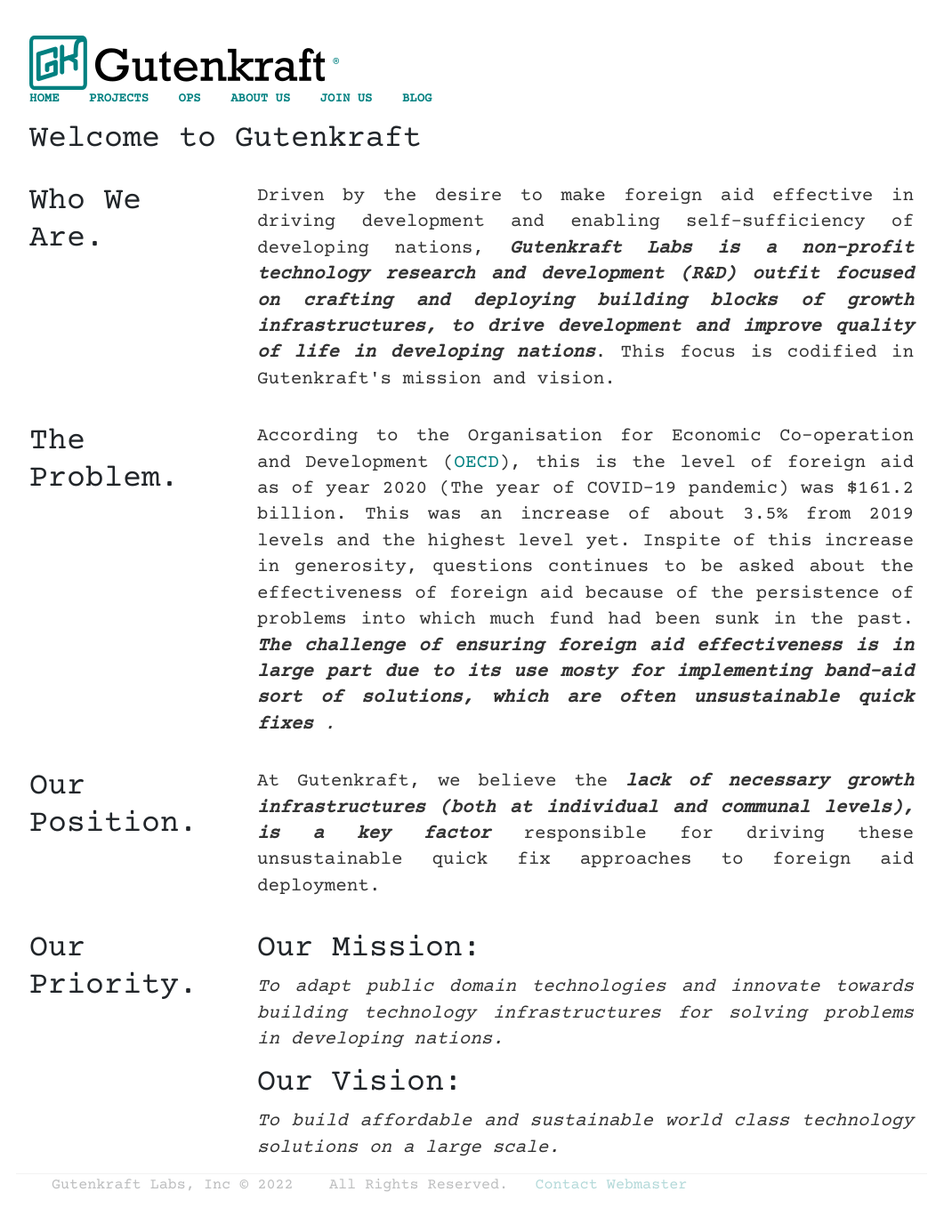
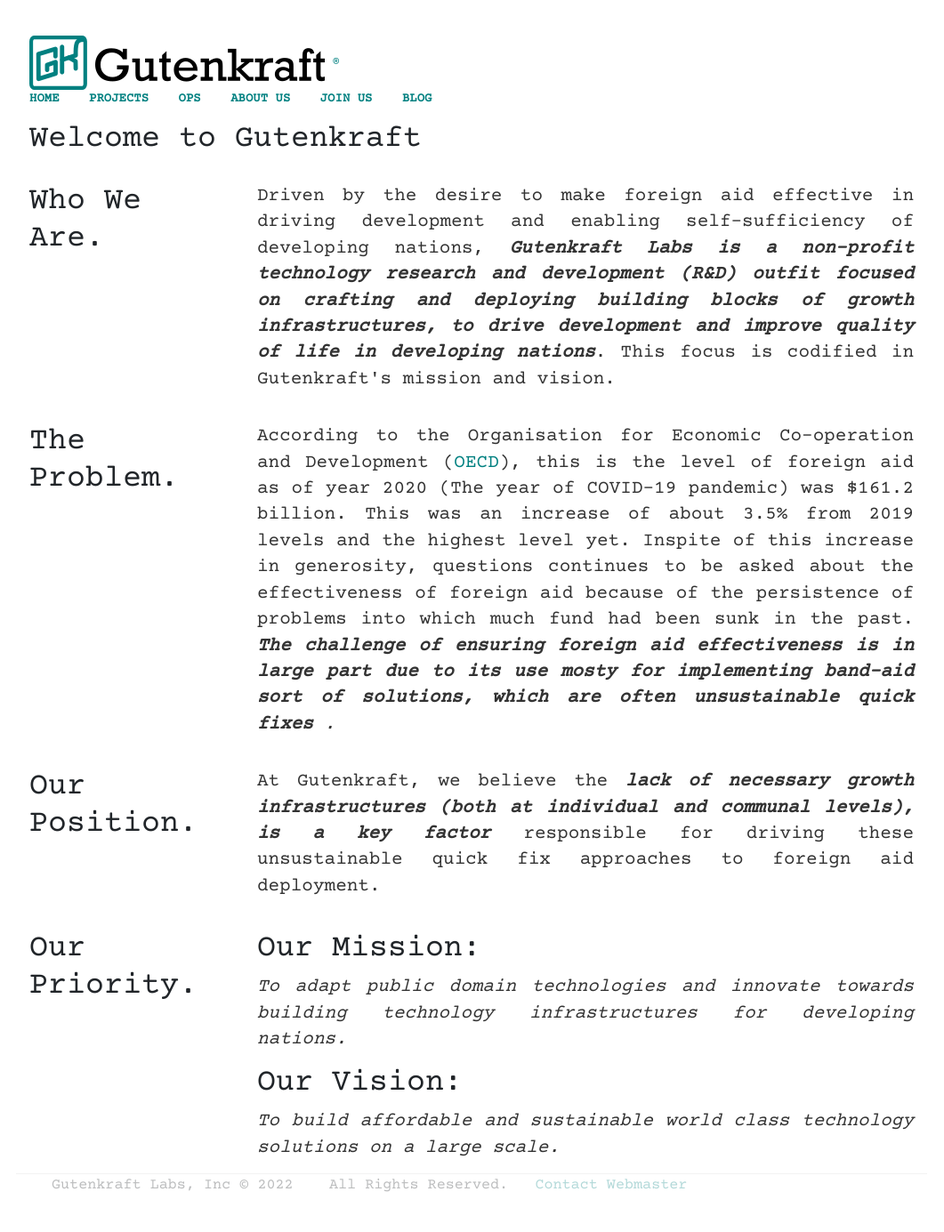
Before and after one commit to oferonmi/datafilik.github.io, a Jekyll site: the page built from index.html, in a window 1280 px wide. Shown: the whole page at 89% size, without its empty margins (110-1171 px from the left). Built offline with Jekyll 4.4.1, drawn with Linux system fonts in a browser that asks for light colours; some web fonts are replaced.

Commit message:
update of mission and some CSS update

```diff
--- a/about/index.html
+++ b/about/index.html
@@ -11,7 +11,7 @@ title: Gutenkraft - About Us
 	<h1>Our Mission:</h1>
 	<p align="justify">
 		<em>
-			To adapt public domain technologies and innovate towards building technology infrastructures for solving problems in developing nations.
+			To adapt public domain technologies and innovate towards building technology infrastructures for developing nations.
 			<!-- To innovate, improve and adapt public domain technologies to solve problems in developing nations. -->
 		</em>
 	</p>
--- a/css/main.css
+++ b/css/main.css
@@ -1,4 +1,4 @@
-@import url('https://fonts.googleapis.com/css?family=Space+Mono|Courier+Prime|Cutive+Mono|Overpass+Mono|Fira+Code');
+@import url('https://fonts.googleapis.com/css?family=Space+Mono|Courier+Prime|Cutive+Mono|Overpass+Mono|Fira+Code|Special+Elite');
 
 html {
     text-rendering: optimizeLegibility;
--- a/index.html
+++ b/index.html
@@ -59,7 +59,7 @@ title: Gutenkraft - Adapt and Innovate for growth
 			<h1 class="display-5">Our Mission:</h1>
 			<p class="fs-2" align="justify">
 				<em>
-					To adapt public domain technologies and innovate towards building technology infrastructures for solving problems in developing nations.
+					To adapt public domain technologies and innovate towards building technology infrastructures for developing nations.
 				</em>
 			</p>
 
```
